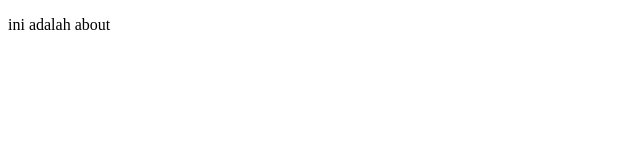
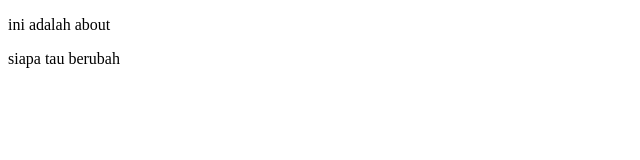
Before and after one commit to CeritaSore/catatanGit, a plain HTML site: page about.html in a window 1280 px wide. Shown: the full height of the page, 0-640 px from the left. Drawn offline with Linux system fonts and the light colour scheme.

Commit message:
nambah baris

```diff
--- a/about.html
+++ b/about.html
@@ -7,5 +7,6 @@
 </head>
 <body>
     <p>ini adalah about </p>
+    <p>siapa tau berubah </p>
 </body>
 </html>
```
